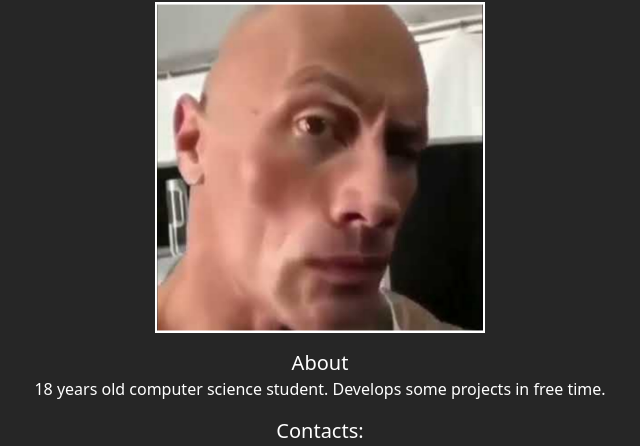
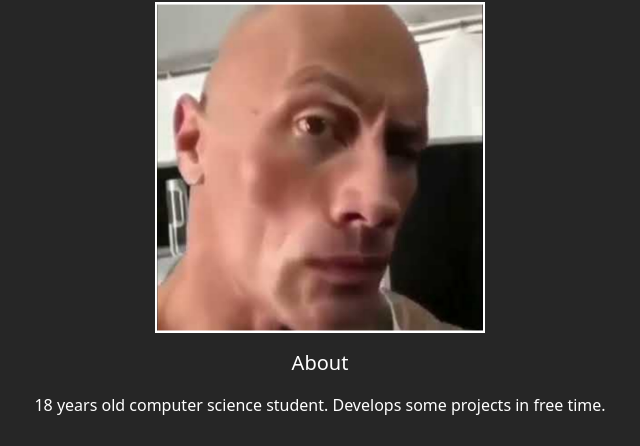
Before and after one commit to Musalee/Musalee.github.io, a plain HTML site: page index.html in a window 1280 px wide. Shown: the part 86-532 px from the top of the page, without its empty margins (320-960 px from the left). Drawn offline with nearby package versions, Linux system fonts and the light colour scheme.

Commit message:
fixed padding

```diff
--- a/index.html
+++ b/index.html
@@ -8,6 +8,7 @@
     <meta name="viewport" content="width=device-width, initial-scale=1.0" />
     <script src="https://cdn.tailwindcss.com"></script>
   </head>
+
   <body class="bg-neutral-800 text-white">
     <div class="flex flex-col items-center gap-4">
       <!-- Title -->
@@ -19,7 +20,7 @@
       <!-- About -->
       <div>
         <h2 class="text-xl text-center">About</h2>
-        <p class="text-center">
+        <p class="text-center p-4">
           18 years old computer science student. Develops some projects in free
           time.
         </p>
```
